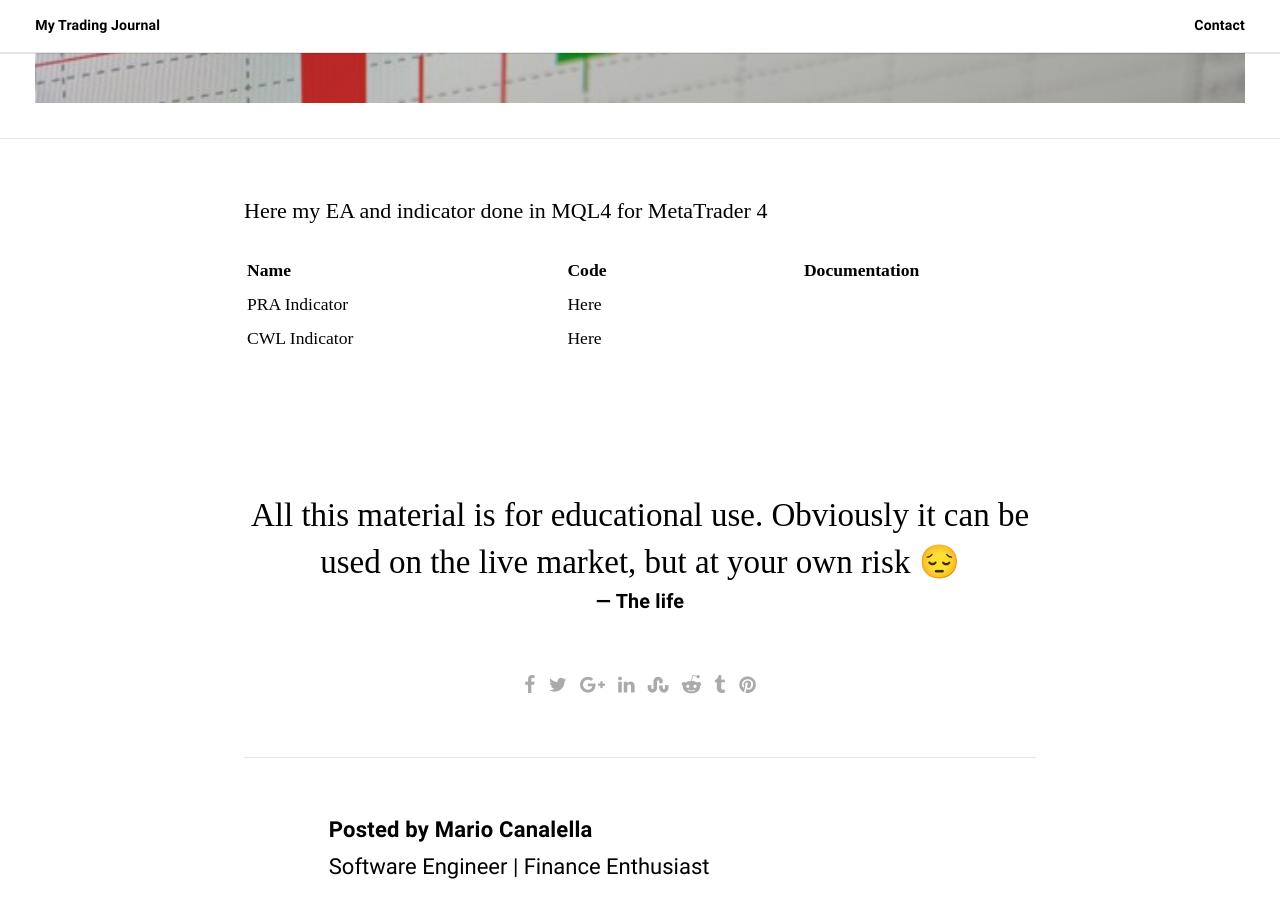
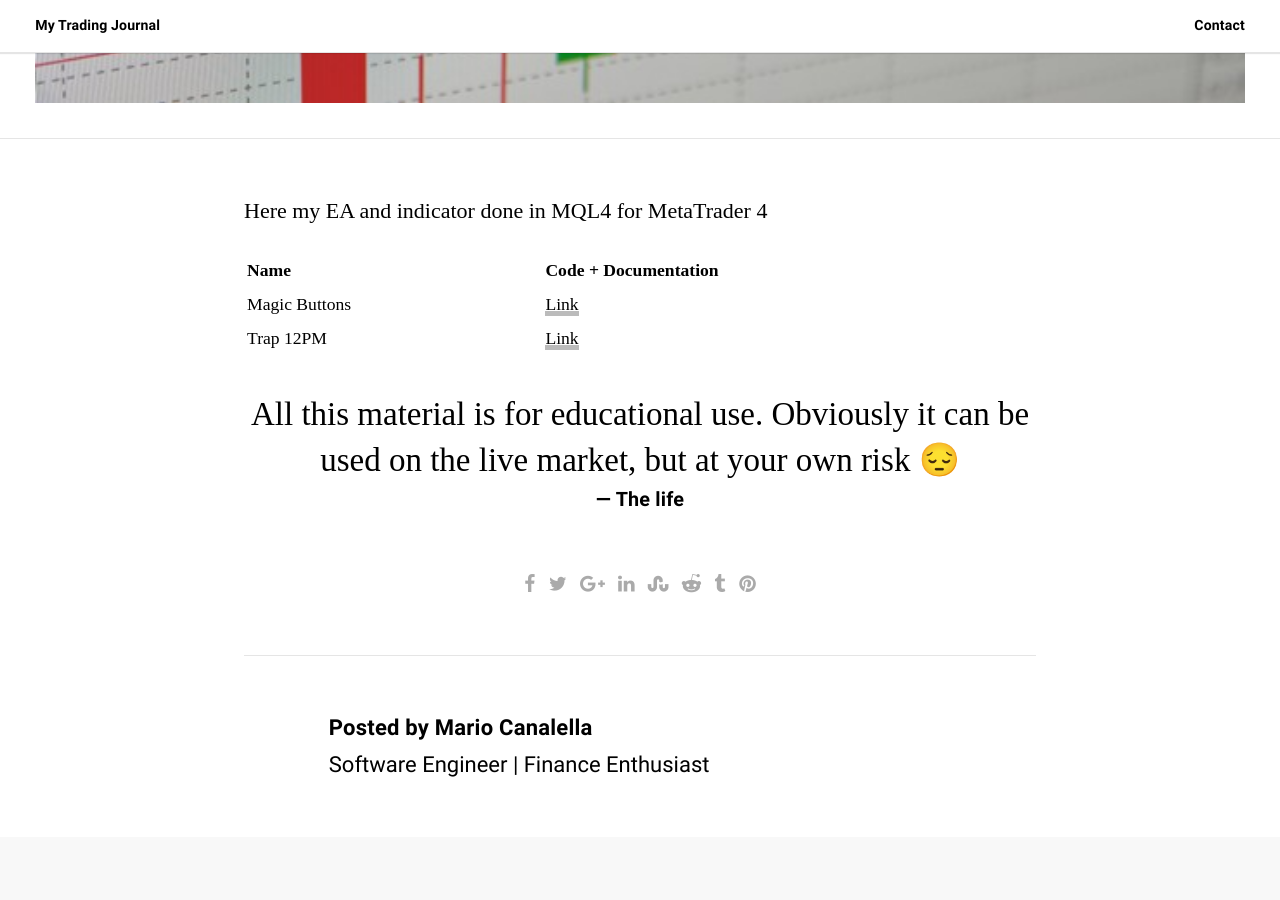
Before and after one commit to marcanalella/mytradingjournal, a Jekyll site: the page built from _posts/2024-04-27-mql4-box.markdown, in a window 1280 px wide and 900 px high, scrolled down 1051 px. Built offline with Jekyll 4.4.1, drawn with Linux system fonts in a browser that asks for light colours; some web fonts are replaced.

Commit message:
add mql4 page

```diff
--- a/_posts/2024-04-27-mql4-box.markdown
+++ b/_posts/2024-04-27-mql4-box.markdown
@@ -11,14 +11,11 @@ tags:
 ---
 Here my EA and indicator done in MQL4 for MetaTrader 4
 
-| Name         | Code  | Documentation |
-| :----------- | :---- |               |
-|PRA Indicator | Here  |               |
-|CWL Indicator | Here  |               |
-|              |       |               |
-|              |       |               |
-|              |       |               |
-|              |       |               |
+| Name         | Code + Documentation |
+| :----------- | :----                |
+|Magic Buttons | [Link](https://github.com/marcanalella/toy-box/tree/main/MQL4/magic-buttons) |
+|Trap 12PM | [Link](https://github.com/marcanalella/toy-box/tree/main/MQL4/trap-12pm)                 |
+|              |                      |
 
 
 > All this material is for educational use. Obviously it can be used on the live market, but at your own risk 😔
```
